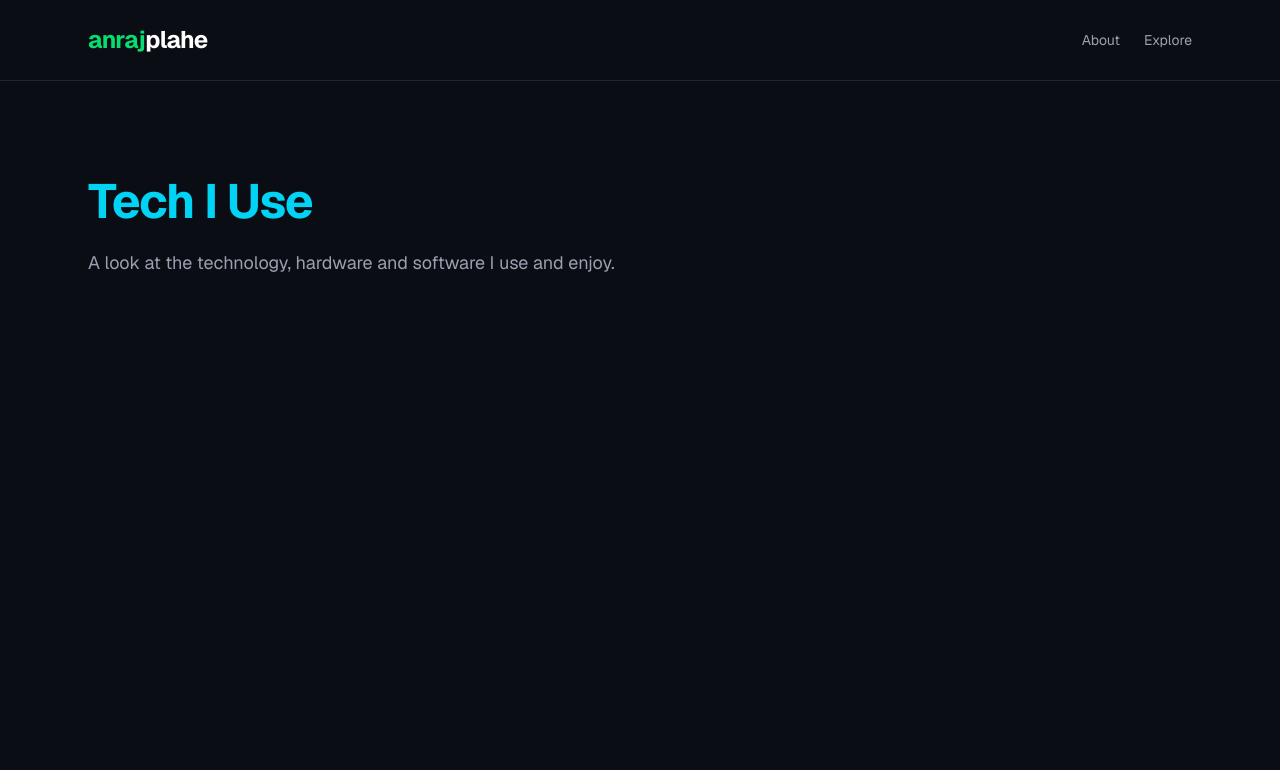
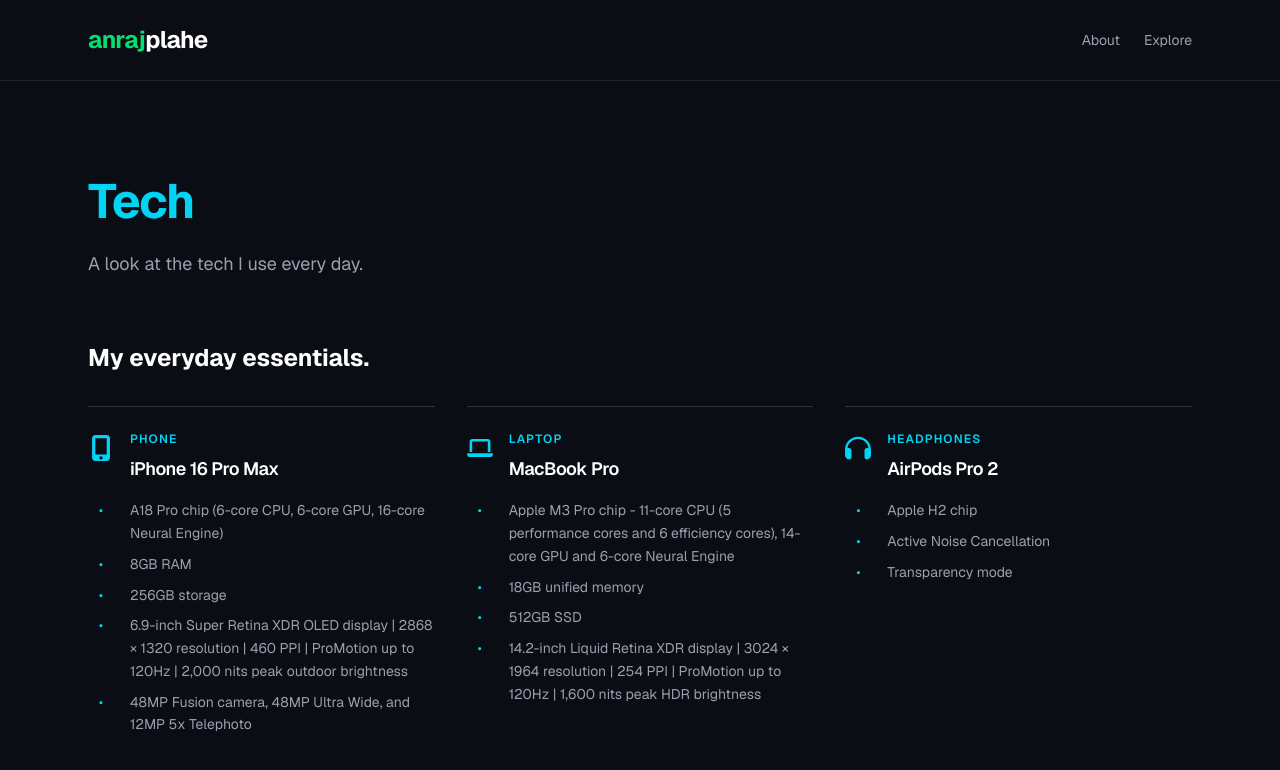
Before and after one commit to anrajplahe/anraj-website, a Next.js app: page /tech in a window 1280 px wide. Shown: the top 770 px of the page. Built offline with nearby package versions, Linux system fonts and the light colour scheme.

Commit message:
Build Tech page and improve homepage navigation

```diff
--- a/src/app/page.tsx
+++ b/src/app/page.tsx
@@ -16,10 +16,11 @@
     colour: "text-violet-400",
   },
   {
-    title: "Tech I Use",
-    description: "Software and hardware I use and love.",
+    title: "Tech",
+    description: "The tech I use and love.",
     symbol: "⌘",
     colour: "text-cyan-400",
+    href: "/tech",
   },
   {
     title: "Bhangra",
@@ -119,6 +120,7 @@
               description={interest.description}
               symbol={interest.symbol}
               colour={interest.colour}
+              href={interest.href}
             />
           ))}
         </div>
--- a/src/app/tech/page.tsx
+++ b/src/app/tech/page.tsx
@@ -1,31 +1,138 @@
+
 import type { Metadata } from "next";
 
+import {
+  FaMobileScreenButton,
+  FaLaptop,
+  FaHeadphones,
+} from "react-icons/fa6";
+
 export const metadata: Metadata = {
-  title: "Tech I Use",
+  title: "Tech",
   description:
-    "A look at the technology, hardware and software I use and enjoy.",
+    "A look at the tech I use every day.",
   alternates: {
     canonical: "/tech",
   },
-  openGraph: {
-    url: "/tech",
+};
+
+// Devices I currently use
+
+const devices = [
+  {
+    category: "Phone",
+    name: "iPhone 16 Pro Max",
+    icon: FaMobileScreenButton,
+    specs: [
+      "A18 Pro chip (6-core CPU, 6-core GPU, 16-core Neural Engine)",
+      "8GB RAM",
+      "256GB storage",
+      "6.9-inch Super Retina XDR OLED display | 2868 × 1320 resolution | 460 PPI | ProMotion up to 120Hz | 2,000 nits peak outdoor brightness",
+      "48MP Fusion camera, 48MP Ultra Wide, and 12MP 5x Telephoto"
+    ],
   },
-};
+  {
+    category: "Laptop",
+    name: "MacBook Pro",
+    icon: FaLaptop,
+    specs: [
+      "Apple M3 Pro chip - 11-core CPU (5 performance cores and 6 efficiency cores), 14-core GPU and 6-core Neural Engine",
+      "18GB unified memory",
+      "512GB SSD",
+      "14.2-inch Liquid Retina XDR display | 3024 × 1964 resolution | 254 PPI | ProMotion up to 120Hz | 1,600 nits peak HDR brightness",
+    ],
+  },
+  {
+    category: "Headphones",
+    name: "AirPods Pro 2",
+    icon: FaHeadphones,
+    specs: [
+      "Apple H2 chip",
+      "Active Noise Cancellation",
+      "Transparency mode",
+    ],
+  },
+];
+
 
 export default function TechPage() {
   return (
     <main className="flex-1 bg-[#0B0D14] text-white">
 
+      {/* Page Introduction */}
       <section className="mx-auto max-w-6xl px-4 py-16 sm:px-6 sm:py-24">
 
         <h1 className="text-4xl font-bold tracking-tight text-cyan-400 sm:text-5xl">
-          Tech I Use
+          Tech
         </h1>
 
-        <p className="mt-6 max-w-2xl text-lg text-gray-400">
-          A look at the technology, hardware and software
-          I use and enjoy.
+        <p className="mt-6 max-w-2xl text-base leading-relaxed text-gray-400 sm:text-lg">
+          A look at the tech I use every day.
         </p>
+
+        {/* Devices Section */}
+        <div className="mt-16">
+
+          <h2 className="mb-8 text-2xl font-bold">
+            My everyday essentials.
+          </h2>
+
+            <div className="grid gap-x-8 gap-y-8 sm:grid-cols-2 lg:grid-cols-3">
+            {devices.map((device) => {
+                const Icon = device.icon;
+
+                return (
+                <div
+                    key={device.name}
+                    className="border-t border-white/15 pt-6"
+                >
+                    {/* Device Heading */}
+                    <div className="flex items-start gap-4">
+                    <Icon
+                        size={26}
+                        aria-hidden="true"
+                        className="mt-1 shrink-0 text-cyan-400"
+                    />
+
+                    <div className="min-w-0">
+                        <p className="text-xs font-semibold uppercase tracking-widest text-cyan-400">
+                        {device.category}
+                        </p>
+
+                        <h3 className="mt-2 text-lg font-semibold tracking-tight text-white">
+                        {device.name}
+                        </h3>
+                    </div>
+                    </div>
+
+                    {/* Device Specifications */}
+                    <ul className="mt-4 space-y-2">
+                    {device.specs.map((spec) => (
+                        <li
+                        key={spec}
+                        className="flex items-start gap-4 text-sm leading-relaxed text-gray-400"
+                        >
+                        {/* Cyan Bullet */}
+                        <span
+                            aria-hidden="true"
+                            className="flex w-[26px] shrink-0 justify-center text-cyan-400"
+                        >
+                            •
+                        </span>
+
+                        {/* Specification */}
+                        <span className="min-w-0">
+                            {spec}
+                        </span>
+                        </li>
+                    ))}
+                    </ul>
+                </div>
+                );
+            })}
+            </div>
+
+        </div>
 
       </section>
 
--- a/src/components/InterestCard.tsx
+++ b/src/components/InterestCard.tsx
@@ -1,4 +1,5 @@
 
+import Link from "next/link";
 import { FaInstagram, FaTiktok } from "react-icons/fa6";
 import { HiOutlineEnvelope } from "react-icons/hi2";
 
@@ -7,6 +8,15 @@
   description: string;
   symbol: string;
   colour: string;
+  href?: string;
+};
+
+// Match each card's hover colour to its accent.
+const hoverColours: Record<string, string> = {
+  "text-violet-400": "hover:border-violet-400/40",
+  "text-cyan-400": "hover:border-cyan-400/40",
+  "text-yellow-400": "hover:border-yellow-400/40",
+  "text-pink-400": "hover:border-pink-400/40",
 };
 
 export default function InterestCard({
@@ -14,24 +24,35 @@
   description,
   symbol,
   colour,
+  href,
 }: InterestCardProps) {
   return (
-    <div className="rounded-2xl border border-white/10 bg-[#191D2B] p-5 transition duration-300 hover:border-green-400/40 sm:p-8 motion-safe:hover:-translate-y-1">
-
+    <div
+      className={`
+        relative rounded-2xl border border-white/10
+        bg-[#191D2B] p-5 transition-all duration-300 sm:p-8
+        ${hoverColours[colour] ?? "hover:border-white/20"}
+        ${href ? "motion-safe:hover:-translate-y-1" : ""}
+      `}
+    >
+      {/* Coloured symbol */}
       <span className={`text-3xl font-bold ${colour}`}>
         {symbol}
       </span>
 
-      <h3 className={`mt-8 text-lg font-semibold sm:mt-10 sm:text-xl ${colour}`}>
+      {/* White title */}
+      <h3 className="mt-8 text-lg font-semibold text-white sm:mt-10 sm:text-xl">
         {title}
       </h3>
 
+      {/* Description */}
       <p className="mt-2 text-sm text-gray-400">
         {description}
       </p>
 
+      {/* Bhangra social links */}
       {title === "Bhangra" && (
-        <div className="mt-5 flex flex-wrap items-center gap-3 sm:gap-4">
+        <div className="relative z-10 mt-5 flex flex-wrap items-center gap-3 sm:gap-4">
           <a
             href="https://www.instagram.com/anahatbhangra/"
             target="_blank"
@@ -55,13 +76,35 @@
           <a
             href="mailto:anahatbhangra@gmail.com"
             aria-label="Email Anahat Bhangra"
-            className="inline-flex max-w-full min-w-0 items-center gap-2 rounded-lg border border-white/10 bg-white/5 px-3 py-2 text-sm font-medium text-gray-300 transition-all hover:border-yellow-400/40 hover:bg-yellow-400/10 hover:text-yellow-400"
+            className="
+              inline-flex max-w-full min-w-0 items-center gap-2
+              rounded-lg border border-white/10 bg-white/5
+              px-3 py-2 text-sm font-medium text-gray-300
+              transition-all duration-200
+              hover:border-yellow-400/40
+              hover:bg-yellow-400/10
+              hover:text-yellow-400
+            "
           >
             <HiOutlineEnvelope size={18} />
             <span>Email Anahat Bhangra</span>
           </a>
         </div>
       )}
+
+      {/* Full-card navigation when a destination exists */}
+      {href && (
+        <Link
+          href={href}
+          aria-label={`Explore ${title}`}
+          className="
+            absolute inset-0 rounded-2xl
+            focus-visible:outline-2
+            focus-visible:outline-offset-4
+            focus-visible:outline-cyan-400
+          "
+        />
+      )}
     </div>
   );
 }
```
